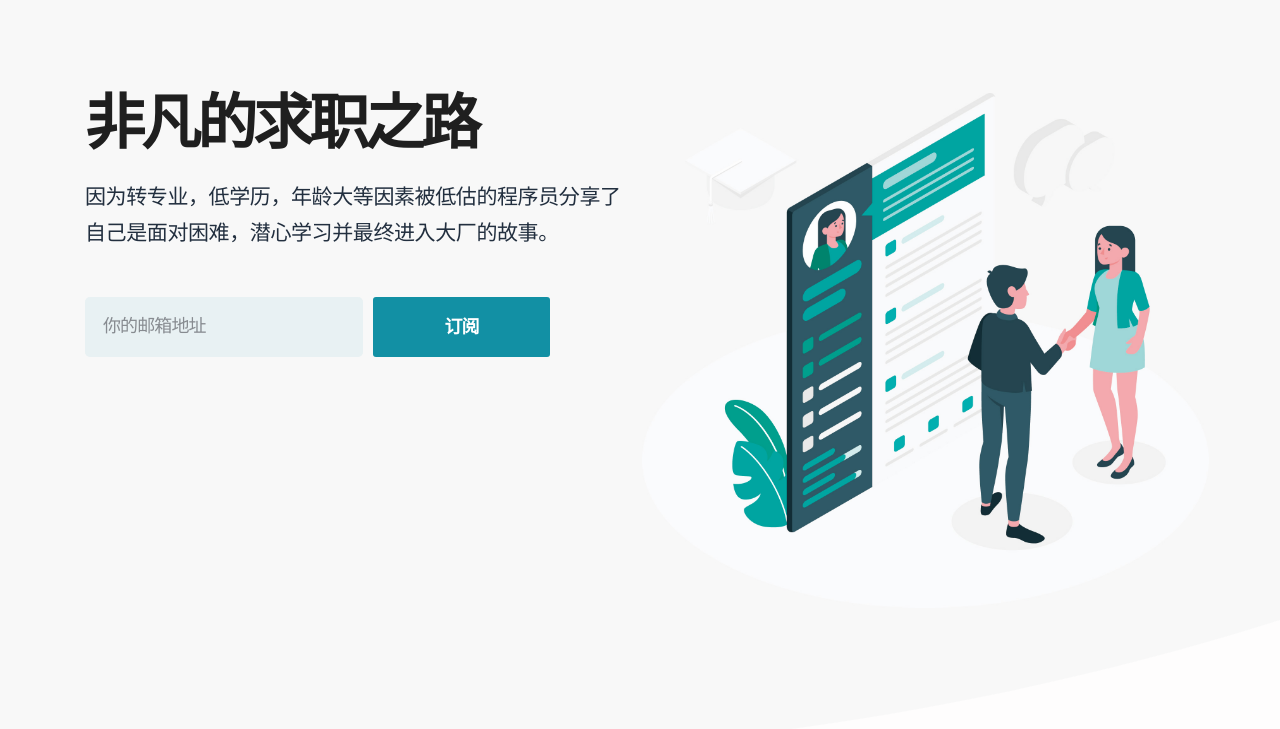
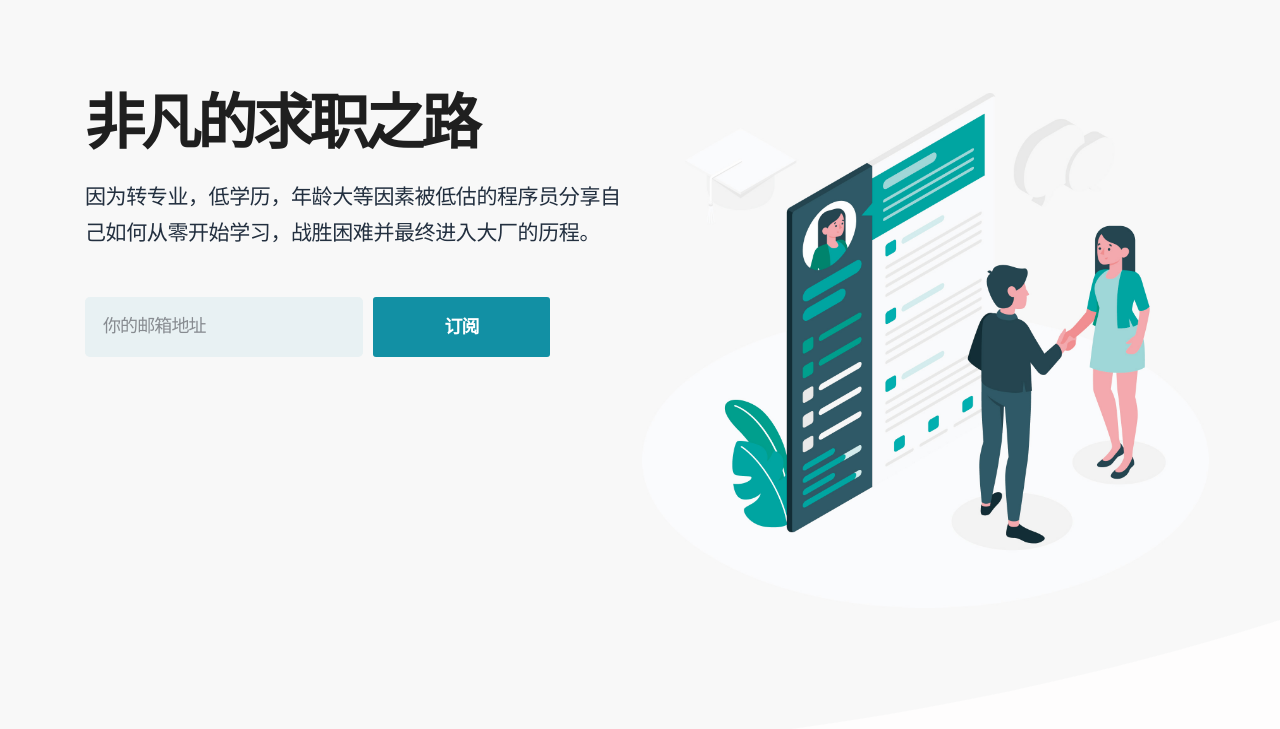
Before and after one commit to interviewlove/interviewlove.github.io, a plain HTML site: page index.html in a window 1280 px wide. Shown: the part 71-800 px from the top of the page. Drawn offline with Linux system fonts and the light colour scheme.

Commit message:
修改描述

```diff
--- a/index.html
+++ b/index.html
@@ -49,7 +49,7 @@
                     <div class="col-lg-6 order-lg-1">
                         <div class="hero-content">
                             <h1>非凡的求职之路</h1>
-                            <p>因为转专业，低学历，年龄大等因素被低估的程序员分享了自己是面对困难，潜心学习并最终进入大厂的故事。
+                            <p>因为转专业，低学历，年龄大等因素被低估的程序员分享自己如何从零开始学习，战胜困难并最终进入大厂的历程。
                             </p>
                             <style type="text/css">
                                 #sub-form { width: 100%;}
```
